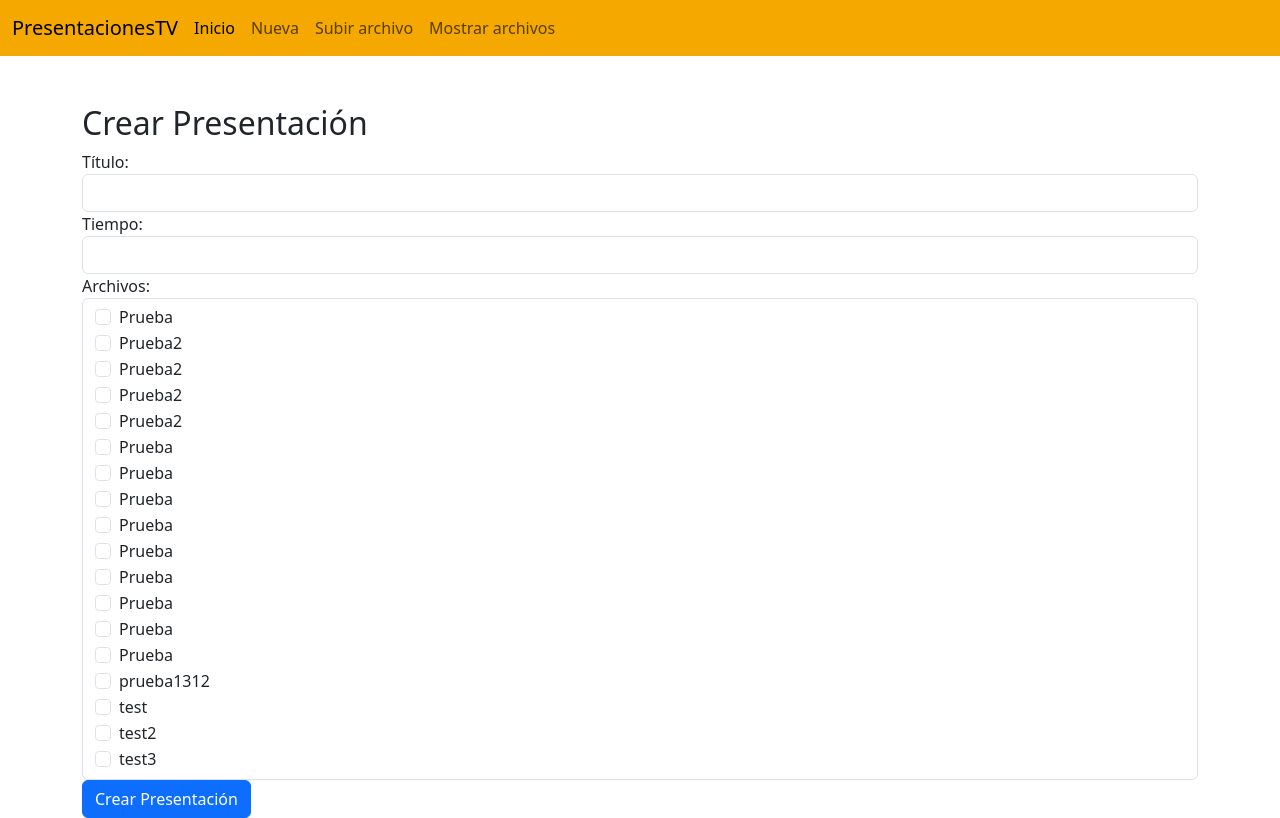
After one commit to lisandrofunes/cicom, a Django app: page /archivo/presentacion-create/ in a window 1280 px wide. The commit adds this page. Run offline with Django 4.2, Linux system fonts and the light colour scheme; data comes from the database, SQL or seed files in the repository; both versions use the stored data as it was after the commit.

Commit message:
nueva presentacion

```diff
--- a/PresentacionesTV/ImagenesApp/admin.py
+++ b/PresentacionesTV/ImagenesApp/admin.py
@@ -1,7 +1,9 @@
 from django.contrib import admin
 
-from  .models import  Archivo
+from  .models import  Archivo, Presentacion, DetallePresentacion
 
 # Register your models here.
 
 admin.site.register(Archivo)
+admin.site.register(Presentacion)
+admin.site.register(DetallePresentacion)
--- a/PresentacionesTV/ImagenesApp/models.py
+++ b/PresentacionesTV/ImagenesApp/models.py
@@ -1,4 +1,5 @@
 from django.db import models
+from django.forms import IntegerField
 
 class Archivo(models.Model):
     nombre = models.CharField(max_length=100)
@@ -7,14 +8,18 @@ class Archivo(models.Model):
     def __str__(self):
         return self.nombre
 
-
-
-
 class Presentacion(models.Model):
     titulo = models.CharField(max_length=100)
     archivos = models.ManyToManyField(Archivo, through='DetallePresentacion')
+    tiempo = models.IntegerField(default=20)
+
+    def __str__(self):
+        return self.titulo
 
 class DetallePresentacion(models.Model):
     presentacion = models.ForeignKey(Presentacion, on_delete=models.CASCADE)
     archivo = models.ForeignKey(Archivo, on_delete=models.CASCADE)
     orden = models.PositiveIntegerField()
+
+    def __str__(self):
+        return self.archivo.nombre
--- /dev/null
+++ b/PresentacionesTV/ImagenesApp/templates/ImagenesApp/presentacion_form.html
@@ -0,0 +1,41 @@
+{% extends 'base.html' %}
+{% block content %}
+
+<div class="container mt-5">
+    <h2>Crear Presentación</h2>
+    <form method="post" id="form">
+        {% csrf_token %}
+        <div class="form-group">
+            <label for="titulo">Título:</label>
+            <input type="text" class="form-control" id="titulo" name="titulo" required>
+        </div>
+        <div class="form-group">
+            <label for="tiempo">Tiempo:</label>
+            <input type="number" class="form-control" id="tiempo" name="tiempo" required>
+        </div>
+        <div class="form-group">
+
+
+            <label for="archivos">Archivos:</label>
+
+            <div multiple class="form-control" id="archivos" name="archivos[]" required>
+                {% for archivo in archivos %}
+                <div class="form-check">
+                    <input class="form-check-input" type="checkbox" name="archivos[]" value="{{ archivo.id }}">
+                    <label class="form-check-label">{{ archivo.nombre }}</label>
+                </div>
+                {% endfor %}
+            </div>
+        </div>
+        <button type="submit" class="btn btn-primary">Crear Presentación</button>
+    </form>
+    <script>
+        const form=document.getElementById('form')
+        function onSubmit(e){
+            e.preventDefault()
+            console.log(e);
+        }
+        form.addEventListener('submit', (e) => onSubmit())
+    </script>
+</div>
+{% endblock %}
--- a/PresentacionesTV/ImagenesApp/urls.py
+++ b/PresentacionesTV/ImagenesApp/urls.py
@@ -9,9 +9,10 @@ from django.conf.urls.static import static
 
 urlpatterns = [
     #  path('', CargarArchivoView.as_view(), name='cargar_archivo'),
-    path('create/', views.ArchivoCreate.as_view(), name='archivo-create'),
+    path('archivo-create/', views.ArchivoCreate.as_view(), name='archivo-create'),
     path('', views.index, name='index'),
     path('archivos/', views.ArchivoListView.as_view(), name='archivo-list'),
+    path('presentacion-create/', views.CrearPresentacionView.as_view(), name='presentacion-create'),
 
 ]+ static(settings.MEDIA_URL,document_root=settings.MEDIA_ROOT)
 # if settings.DEBUG:
--- a/PresentacionesTV/ImagenesApp/views.py
+++ b/PresentacionesTV/ImagenesApp/views.py
@@ -5,15 +5,6 @@ from django.views import View
 from django.http import HttpResponse
 from django.views.generic.edit import CreateView
 
-# class CargarArchivoView(View):
-# def post(self, request):
-#         nombre = request.POST.get('nombre')
-#         archivo = request.FILES.get('archivo')  # Obtener el archivo de la solicitud POST
-
-#         nuevo_archivo = Archivo(nombre=nombre, archivo=archivo)
-#         nuevo_archivo.save()
-
-#         return HttpResponse("Archivo cargado exitosamente")
 
 class CargarArchivoView(View):
     def post(self, request):
@@ -40,28 +31,48 @@ class ArchivoCreate(CreateView):
 
 
 
-from django.shortcuts import render
+class CrearPresentacionView(View):
+    def get(self, request):
+        archivos = Archivo.objects.all()  # Obtener archivos disponibles para seleccionar
+        return render(request, 'ImagenesApp/presentacion_form.html', {'archivos': archivos})
+
+    def post(self, request):
+        titulo = request.POST.get('titulo')
+        tiempo = request.POST.get('tiempo')
+        archivos_seleccionados = request.POST.getlist('archivos[]')
+
+        nueva_presentacion = Presentacion(titulo=titulo, tiempo=tiempo)
+        nueva_presentacion.save()
+
+        for i, archivo_id in enumerate(archivos_seleccionados, start=1):
+            archivo = Archivo.objects.get(id=archivo_id)
+            detalle = DetallePresentacion(presentacion=nueva_presentacion, archivo=archivo, orden=i)
+            detalle.save()
+
+        return HttpResponse("Presentación creada exitosamente")
+
+
 
 def index(request):
     return render(request, 'ImagenesApp/index.html')
 
 
 
+# def crear_presentacion(request):
+#     if request.method == 'POST':
+#         titulo = request.POST.get('titulo')
+#         archivo_ids = request.POST.getlist('archivos')  # Obtener una lista de IDs de archivos seleccionados
 
-def crear_presentacion(request):
-    if request.method == 'POST':
-        titulo = request.POST.get('titulo')
-        archivo_ids = request.POST.getlist('archivos')  # Obtener una lista de IDs de archivos seleccionados
+#         nueva_presentacion = Presentacion(titulo=titulo)
+#         nueva_presentacion.save()
 
-        nueva_presentacion = Presentacion(titulo=titulo)
-        nueva_presentacion.save()
-
-        for index, archivo_id in enumerate(archivo_ids):
-            archivo = Archivo.objects.get(pk=archivo_id)
-            DetallePresentacion.objects.create(presentacion=nueva_presentacion, archivo=archivo, orden=index)
+#         for index, archivo_id in enumerate(archivo_ids):
+#             archivo = Archivo.objects.get(pk=archivo_id)
+#             DetallePresentacion.objects.create(presentacion=nueva_presentacion, archivo=archivo, orden=index)
 
     # Resto de tu vista...
 
 from django.views import generic
+
 class ArchivoListView(generic.ListView):
     model = Archivo
--- a/PresentacionesTV/templates/base.html
+++ b/PresentacionesTV/templates/base.html
@@ -14,7 +14,7 @@
                 <a class="nav-link active" aria-current="page" href="#">Inicio</a>
               </li>
               <li class="nav-item">
-                <a class="nav-link" href="#">Nueva</a>
+                <a class="nav-link" href="{% url 'presentacion-create' %}">Nueva</a>
               </li>
               <li class="nav-item">
                 <a class="nav-link" href="{% url 'archivo-create' %}">Subir archivo</a>
```
Also changed, not shown: PresentacionesTV/ImagenesApp/migrations/0004_presentacion_tiempo.py (added), PresentacionesTV/db.sqlite3, PresentacionesTV/media/images/zyro-image_3_btEg3rh.png (added).
